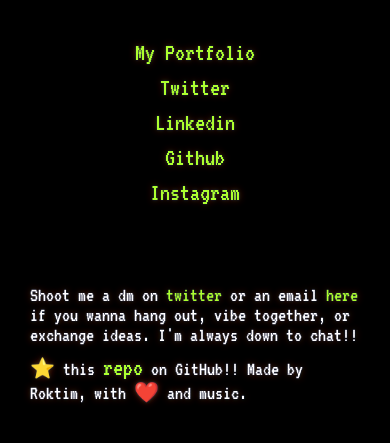
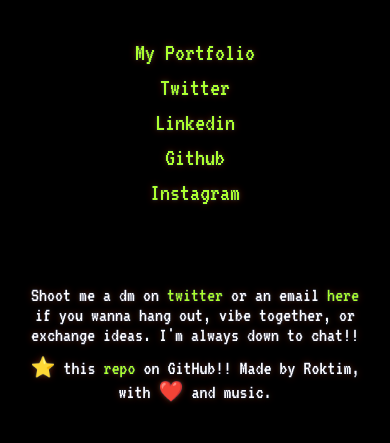
Before and after one commit to roktim32/my-links, a plain HTML site: page index.html in a window 390 px wide. Shown: the part 97-540 px from the top of the page. Drawn offline with Linux system fonts and the light colour scheme.

Commit message:
change in footer alignment

```diff
--- a/index.html
+++ b/index.html
@@ -65,8 +65,11 @@
         </p>
         <!-- <img src="assets/profile.png" alt="Profile Picture"> -->
         <p class="footer-text">
-          ⭐️ this <a href="https://github.com/roktim32/my-links">repo</a> on
-          GitHub!! Made by Roktim, with ❤️ and music.
+          ⭐️ this
+          <a class="footer-text" href="https://github.com/roktim32/my-links"
+            >repo</a
+          >
+          on GitHub!! Made by Roktim, with ❤️ and music.
         </p>
         <!-- <p class="footer-text">
           ⭐️ this <a href="https://github.com/roktim32/my-links">repo</a>
--- a/style.css
+++ b/style.css
@@ -142,5 +142,6 @@ a {
 
   .footer-text {
     font-size: 20px;
+    text-align: center;
   }
 }
```
